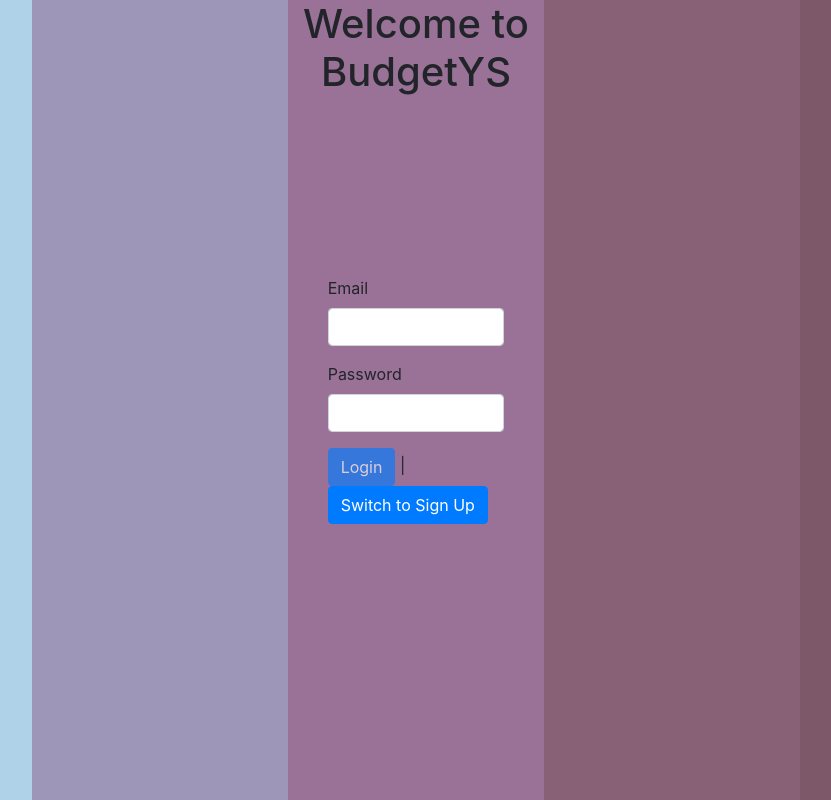
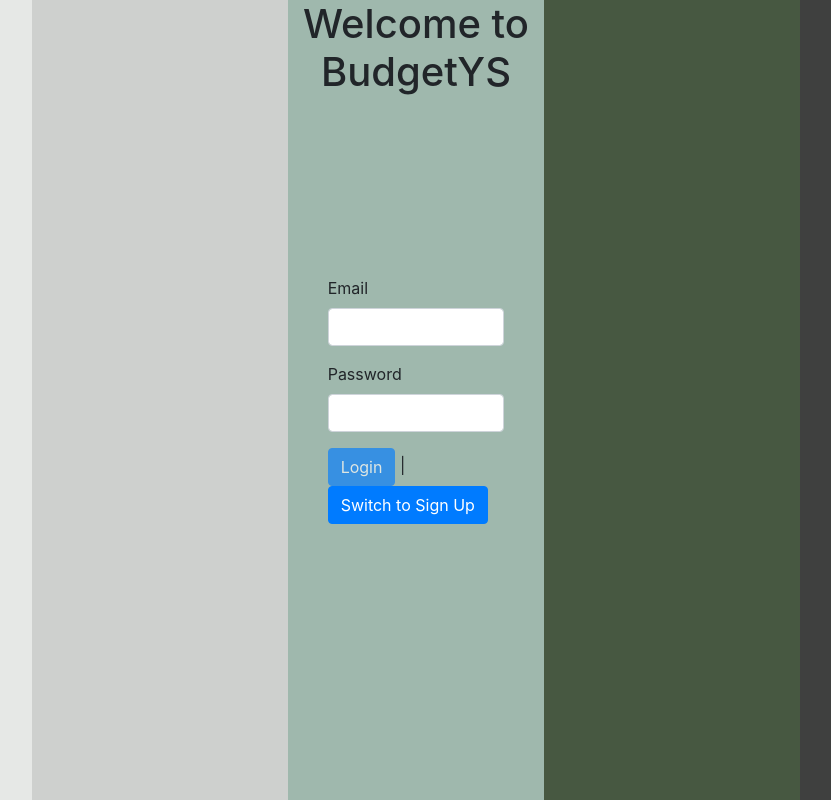
Before and after one commit to wzheng64/BudgetYS, an Angular app: page /auth in a window 1280 px wide. Shown: the whole page, without its empty margins (224-1055 px from the left). Built offline with nearby package versions, Linux system fonts and the light colour scheme.

Commit message:
Recolored login and header

```diff
--- a/src/app/auth/auth.component.css
+++ b/src/app/auth/auth.component.css
@@ -1,17 +1,17 @@
 #bg1 {
-  background-color: #AFD2E9;
+  background-color: #E6E8E6;
 }
 #bg2 {
-  background-color: #9D96B8;
+  background-color: #CED0CE;
 }
 #bg3 {
-  background-color: #9A7197;
+  background-color: #9FB8AD;
 }
 #bg4 {
-  background-color: #886176;
+  background-color: #475841;
 }
 #bg5 {
-  background-color: #7C5869;
+  background-color: #3F403F;
 }
 #background {
   position: absolute;
--- a/src/app/header/header.component.css
+++ b/src/app/header/header.component.css
@@ -1,3 +1,3 @@
 .nav-item.active {
-  background: #89bbdd;
+  background: #849b91;
 }
--- a/src/app/header/header.component.html
+++ b/src/app/header/header.component.html
@@ -1,4 +1,4 @@
-<nav class="navbar navbar-expand-lg navbar-light" style="background-color: #AFD2E9;" *ngIf="isAuthenticated">
+<nav class="navbar navbar-expand-lg navbar-light" style="background-color: #9FB8AD;" *ngIf="isAuthenticated">
   <button class="navbar-toggler" type="button" data-toggle="collapse" data-target="#navbarSupportedContent" aria-controls="navbarSupportedContent" aria-expanded="false" aria-label="Toggle navigation">
     <span class="navbar-toggler-icon"></span>
   </button>
```
